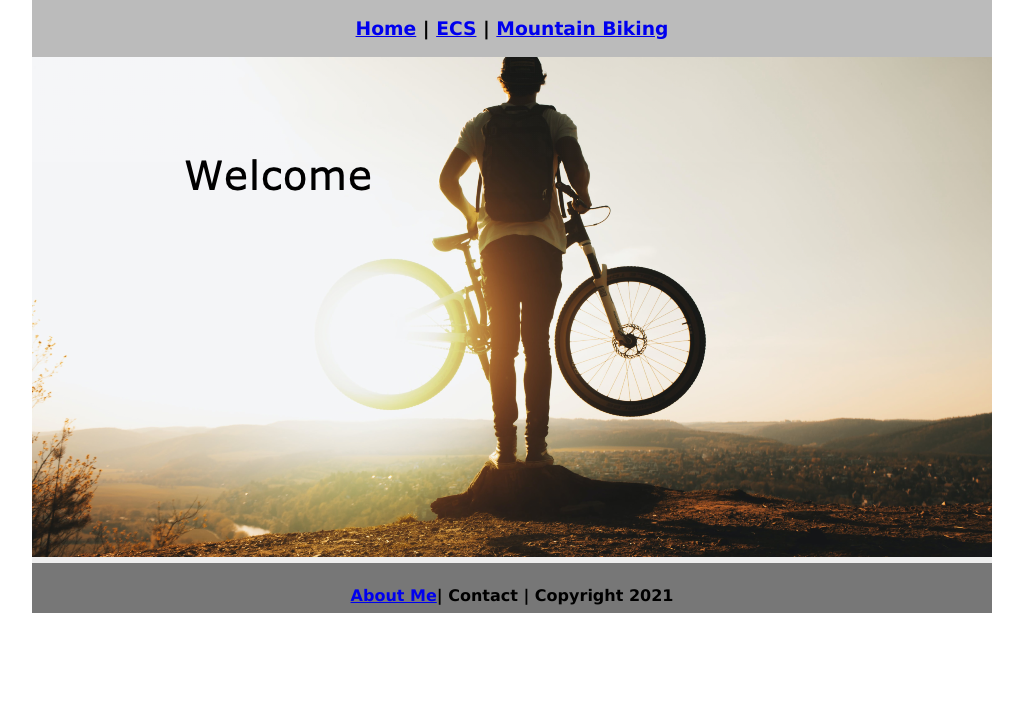
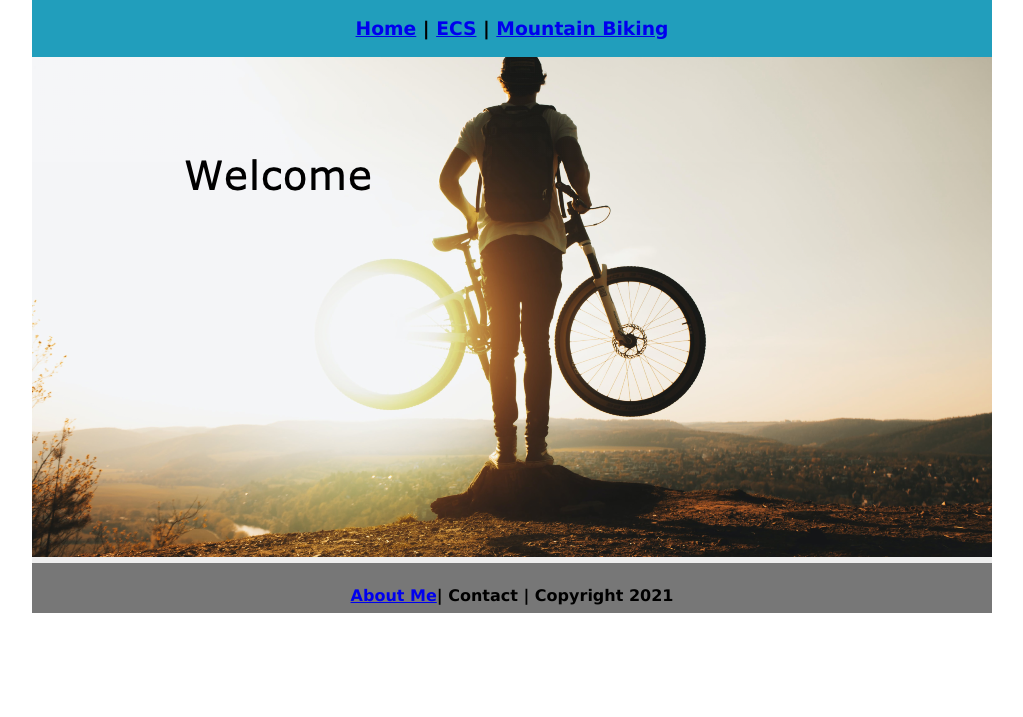
Before and after one commit to LucasHampshire/ecsportfollio, a plain HTML site: page index.html in a window 1280 px wide. Shown: the part 83-800 px from the top of the page, without its empty margins (128-1151 px from the left). Drawn offline with Linux system fonts and the light colour scheme.

Commit message:
Update myCSS.css

```diff
--- a/myCSS.css
+++ b/myCSS.css
@@ -22,7 +22,7 @@ body {
 
 }
 .nav {
-      background: #BBBBBB;
+      background: #219ebc;
       margin: 0px;
       padding: 5;
       float: left;
```
